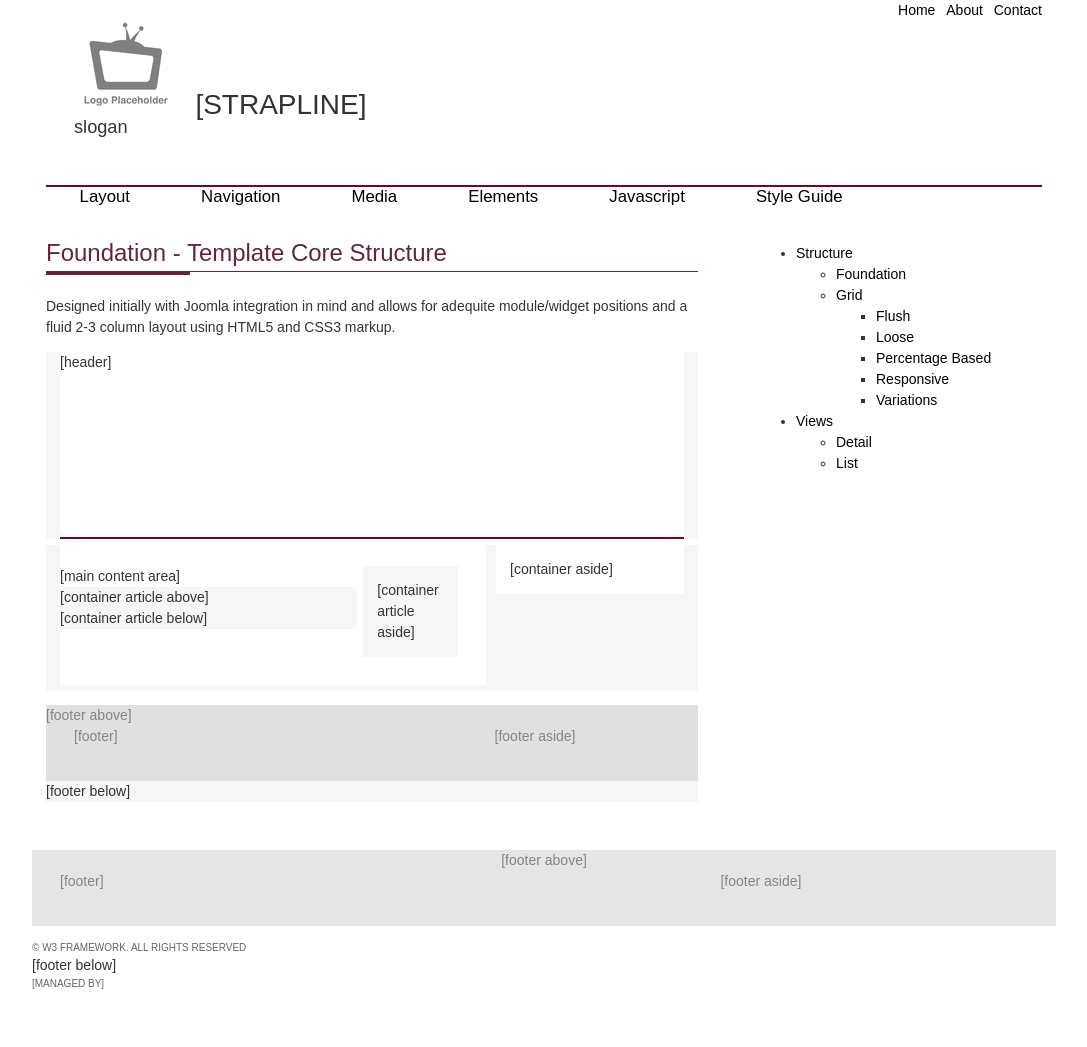
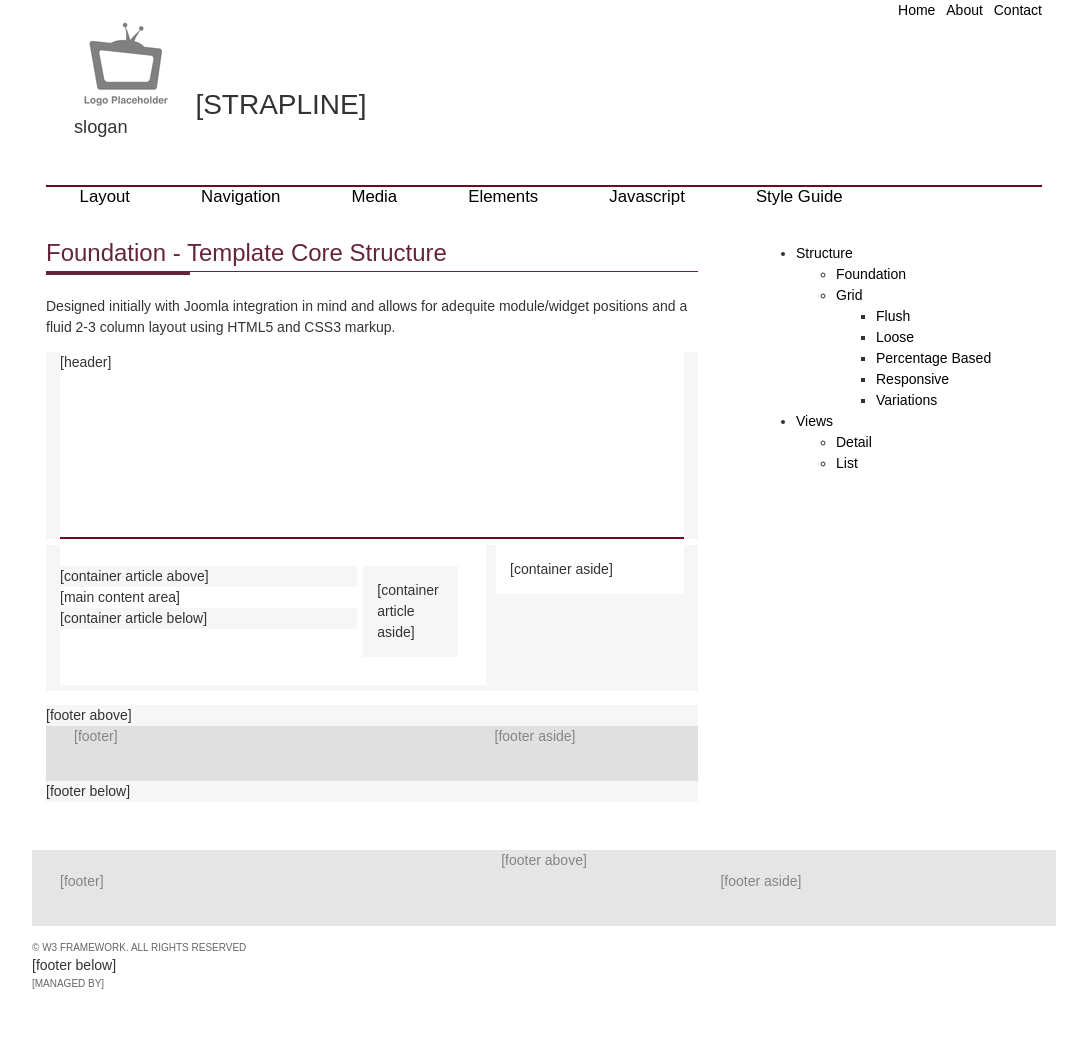
Before and after one commit to 2dpi/templates, a Jekyll site: the page built from www/elements/manual/layout/foundation.html, in a window 1280 px wide. Shown: the whole page, without its empty margins (96-1183 px from the left). Built offline with Jekyll 4.4.1, drawn with Linux system fonts in a browser that asks for light colours; part of the change alters nothing that is shown.

Commit message:
adding pages

```diff
--- a/www/elements/manual/layout/foundation.html
+++ b/www/elements/manual/layout/foundation.html
@@ -21,10 +21,10 @@ keywords: css3 grid
             <div class="container_article">
               <article role="main" class="wide_75">
                 <!-- FOOTER ABOVE -->
-                [main content area]
                 <div class="container_article_above fill">
                   [container article above]
                 </div>
+                [main content area]
                 <div class="container_article_below fill">
                   [container article below]
                 </div>
@@ -40,11 +40,11 @@ keywords: css3 grid
           </div>
         </div>
         <div class="container_footer_wrapper fill primary">
+          <div class="container_footer_above">
+            <!-- FOOTER ABOVE -->
+            [footer above]
+          </div>
           <div class="container_footer">
-            <div class="container_footer_above">
-              <!-- FOOTER ABOVE -->
-              [footer above]
-            </div>
             <footer id="footer">
               <div class="container_footer_content">
                 <!-- FOOTER -->
```
